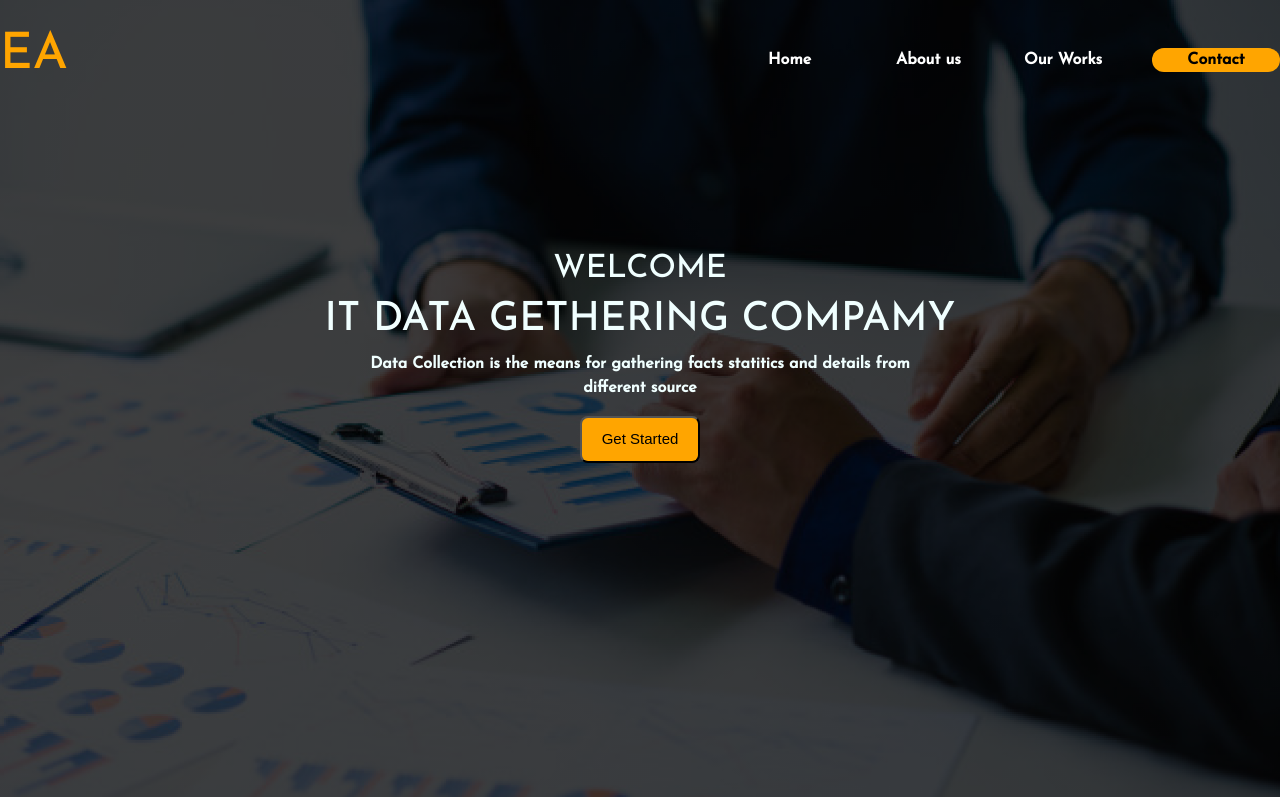
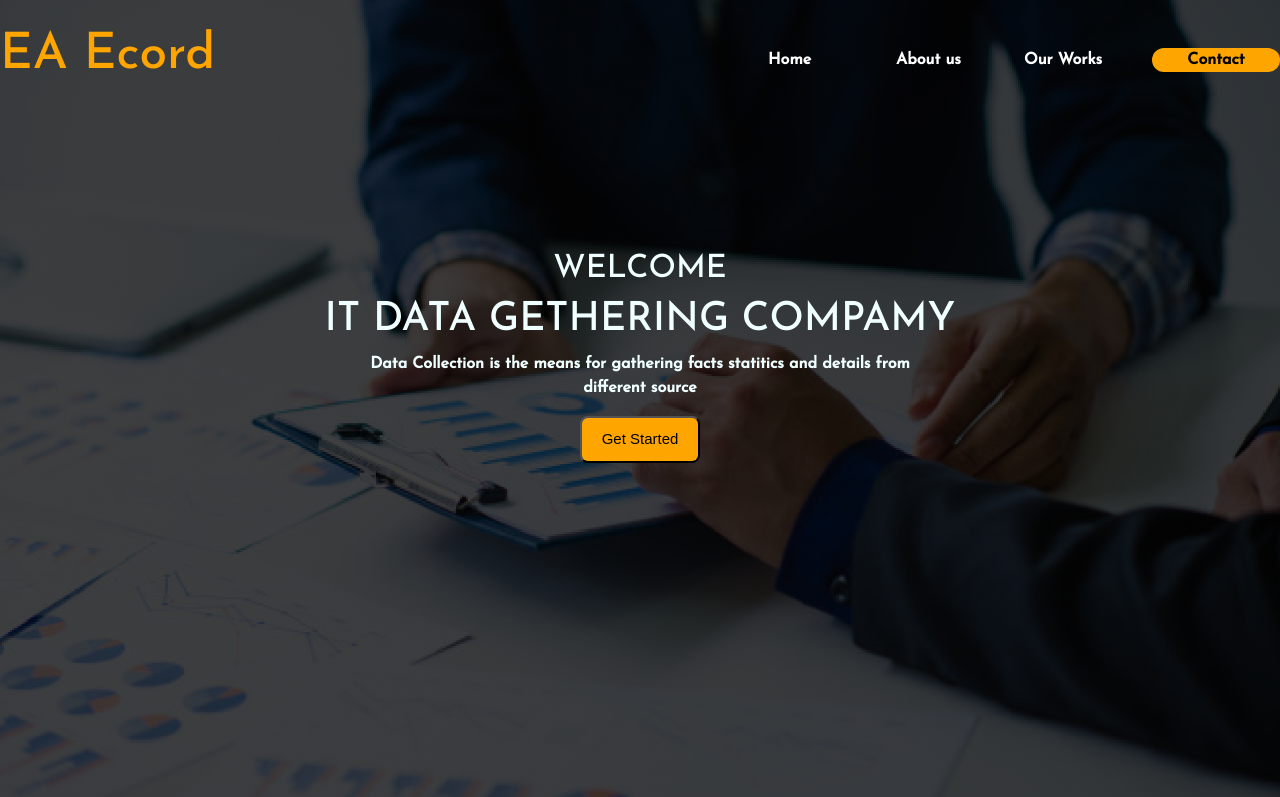
Before and after one commit to Rahulkumar88q/EA, a plain HTML site: page index.html in a window 1280 px wide. Shown: the top 797 px of the page. Drawn offline with nearby package versions, Linux system fonts and the light colour scheme.

Commit message:
Update index.html

```diff
--- a/index.html
+++ b/index.html
@@ -18,7 +18,7 @@
 
         <nav>
             <div class="logo">
-                <h1 style="font-size: 50px; color:orange;">EA
+                <h1 style="font-size: 50px; color:orange;">EA <span>Ecord<Analytics>
                 </h1>
             </div>
             <div class="menu">
```
